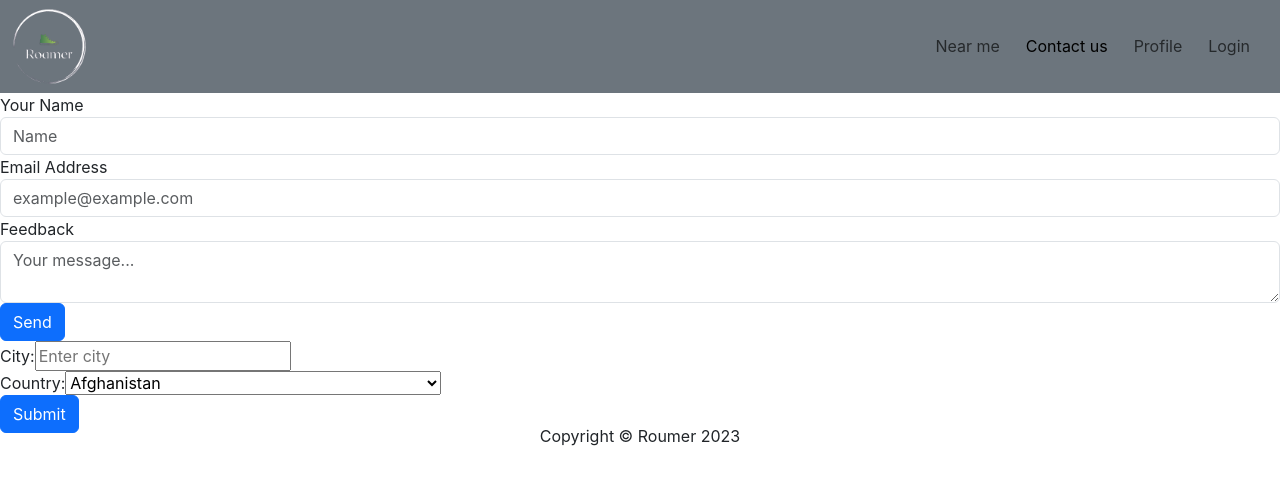
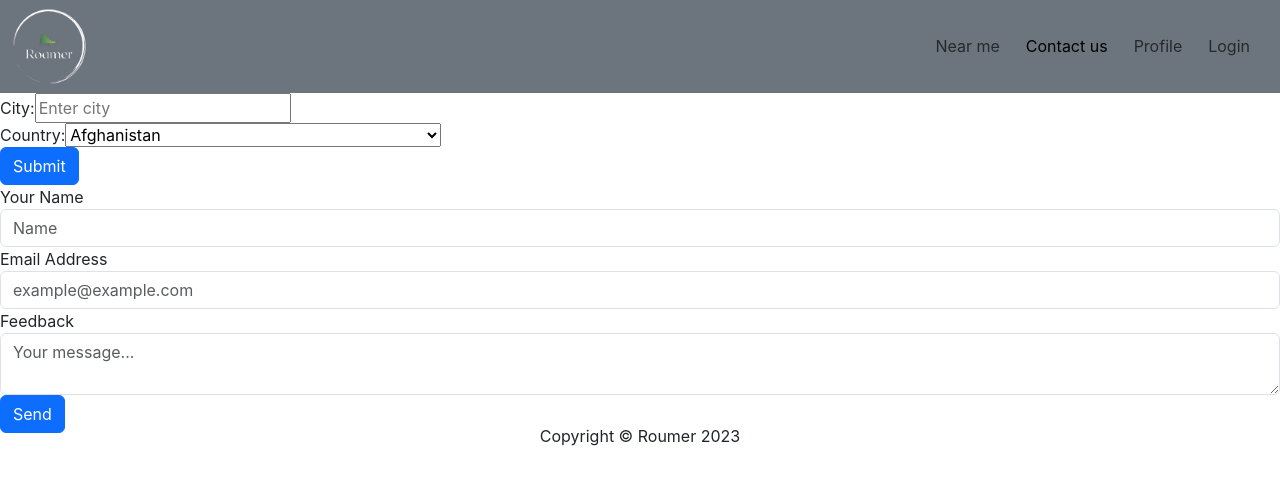
Before and after one commit to Nulula/roamer, a React (Create React App) app: page /contact in a window 1280 px wide. Shown: the top 484 px of the page. Built offline with nearby package versions, Linux system fonts and the light colour scheme.

Commit message:
changed routs place

```diff
--- a/src/App.js
+++ b/src/App.js
@@ -10,10 +10,11 @@ function App() {
     <Router>
       <div>
         <Nav />
+
+        <WrapperForSearch />
         <Routes>
           <Route path="/contact" element={<Contact />}></Route>
         </Routes>
-        <WrapperForSearch />
         <Footer />
       </div>
     </Router>
```
